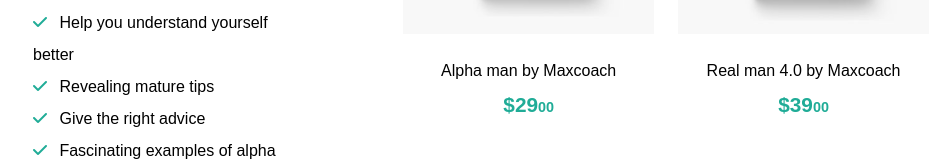
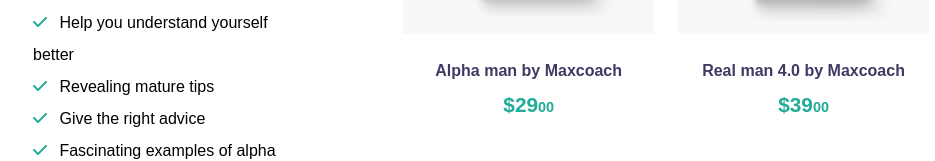
Before and after one commit to AlvaroArbaiza/proj-html-vuejs, a Vue app: page / in a window 1280 px wide. Shown: the part 2860-3021 px from the top of the page, without its empty margins (159-1094 px from the left). Built offline with nearby package versions, Linux system fonts and the light colour scheme.

Commit message:
Completamento store book online

```diff
--- a/src/components/BookStoreComp.vue
+++ b/src/components/BookStoreComp.vue
@@ -61,7 +61,7 @@
                 </div>
 
                 <!-- title -->
-                <span class="book-title">
+                <span class="book-title color-violet">
                     {{ elem.title }}
                 </span>
 
@@ -174,7 +174,8 @@
 
             // title
             .book-title {
-                margin: 1.5rem 0 0.8rem;;
+                margin: 1.5rem 0 0.8rem;
+                font-weight: 600;
             }
 
             // price
```
